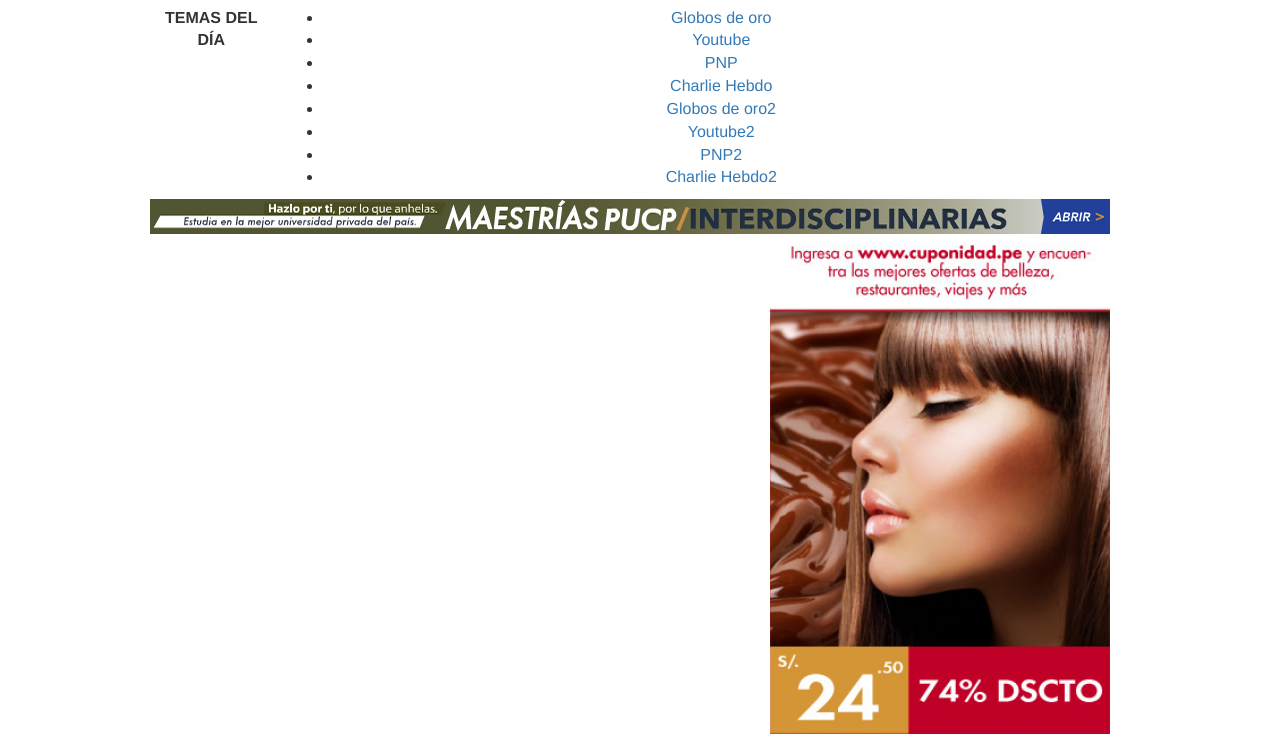
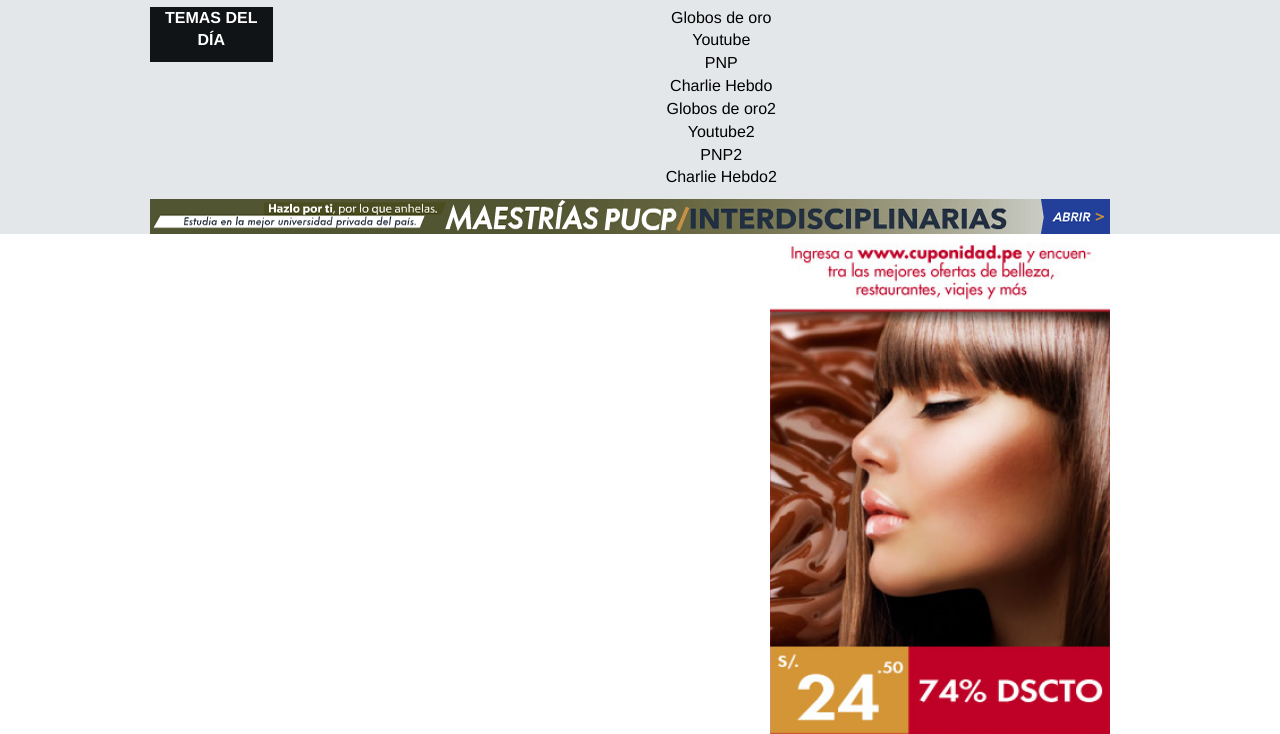
Before and after one commit to stolenhead/la-republica, a plain HTML site: page home.html in a window 1280 px wide. Shown: the part 162-896 px from the top of the page. Drawn offline with Linux system fonts and the light colour scheme.

Commit message:
agregue estilos del header al main

```diff
--- a/css/main.css
+++ b/css/main.css
@@ -1,3 +1,30 @@
+/* HEADER*/
+
+.font-12px {
+	font-size: 12px;
+}
+.fondo-negro {
+	background-color:#111417;
+}
+
+.fondo-gris {
+	background-color:#E4E7EA;
+}
+
+.texto-white {
+	color: #FFFFFF;
+}
+
+.temas-del-dia li, .temas-del-dia li a {
+	list-style: none;
+	text-decoration: none;
+	color: #000000;
+}
+
+.temas-del-dia li a {
+		padding: 0% 1%;
+}
+
 /*css de banner y suscribirse*/
 /*LizRuelas*/
 .banner img {
```
